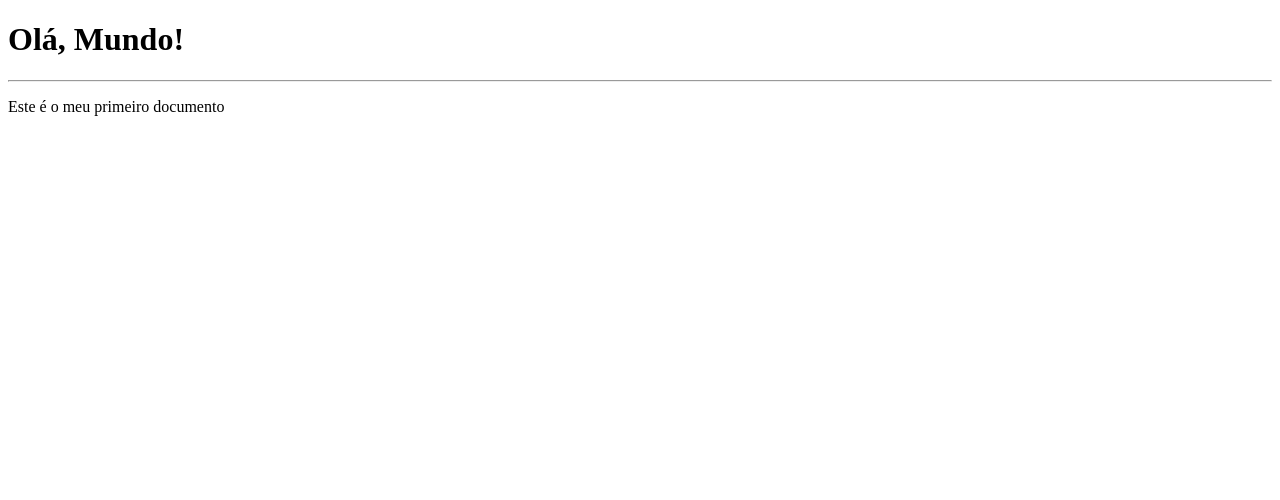
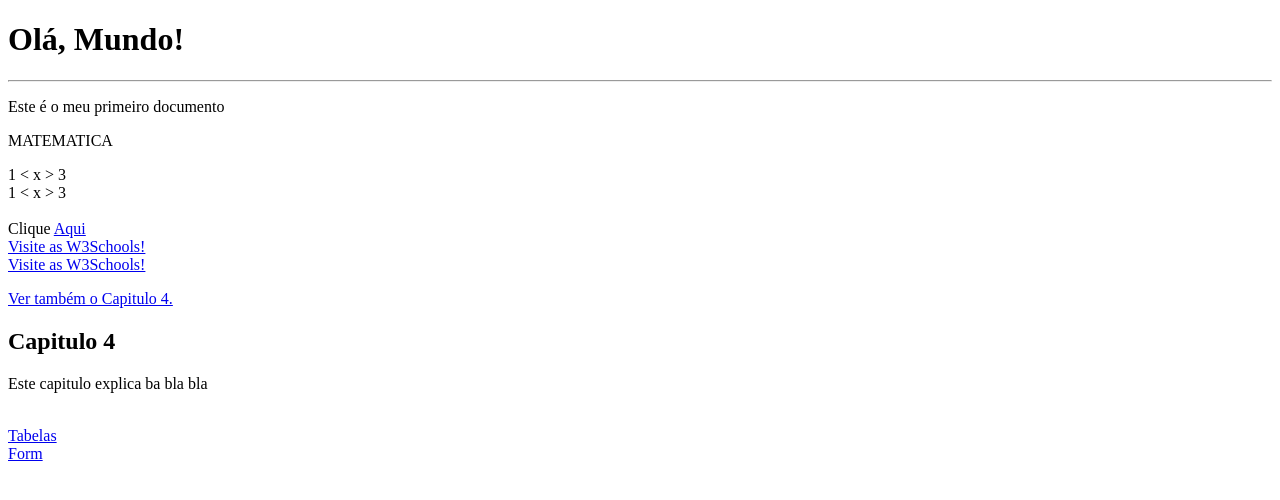
Before and after one commit to Willyambarbosa/PROJETO-HTML-INICIAL, a plain HTML site: page INDEX.HTML in a window 1280 px wide. Drawn offline with Linux system fonts and the light colour scheme.

Commit message:
Atualizar o INDEX.HTML

```diff
--- a/INDEX.HTML
+++ b/INDEX.HTML
@@ -8,5 +8,27 @@
   <h1>Olá, Mundo!</h1>
   <hr>
   <p>Este é o meu primeiro documento</p>
+
+  <p>MATEMATICA</p>
+
+  1 &lt; x &gt; 3 <br>
+  1 &#60; x &#62; 3 <br><br>
+
+  Clique <a href="url">Aqui</a><br/>
+
+  <a href="http://www.w3schools.com/">Visite as W3Schools!</a><br/>
+
+  <a href="http://www.w3schools.com/" target="_blank">Visite as W3Schools!</a><br/>
+
+  <p><a href="#C4">Ver também o Capitulo 4.</a></p>
+
+  <a name="C4"><h2>Capitulo 4</h2></a>
+  <p>Este capitulo explica ba bla bla</p>
+
+  <br/>
+  <a href="tabelas.html">Tabelas</a>
+  <br/>
+  <a href="teste/form.html">Form</a>
+
 </body>
 </html>
```
